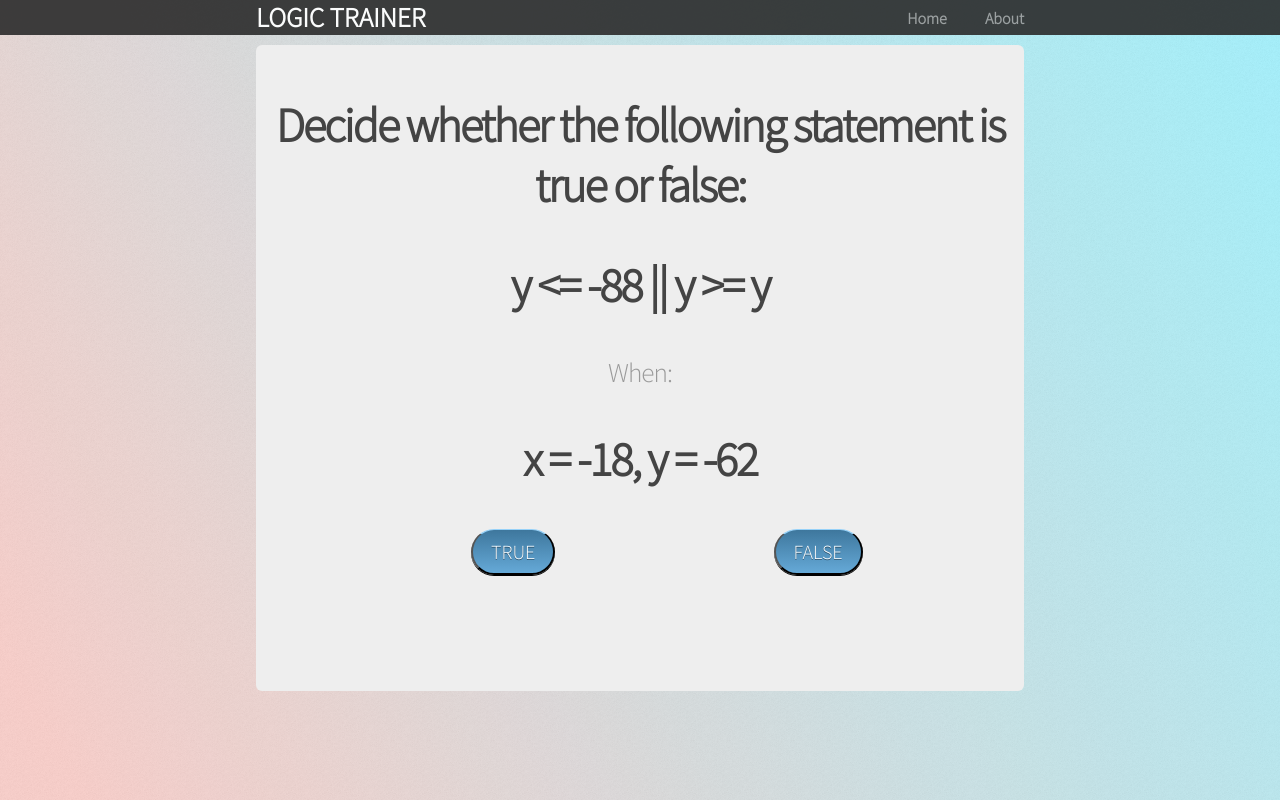
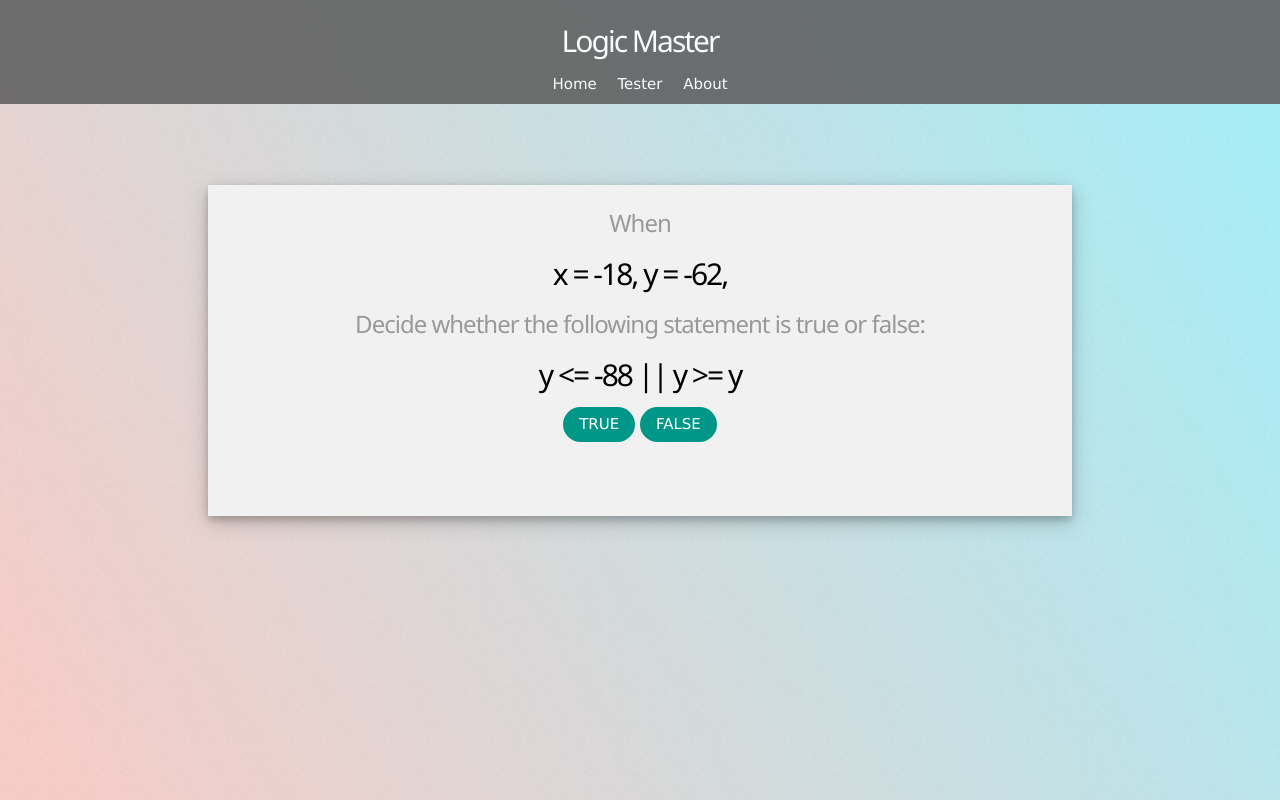
Before and after one commit to sandspider2234/Logic_Trainer, a Flask app: page / in a window 1280 px wide. Run offline with Flask 2, Linux system fonts and the light colour scheme.

Commit message:
Added basic functionality of logic tester.
Also updated CSS.

```diff
--- /dev/null
+++ b/config.py
@@ -0,0 +1,2 @@
+WTF_CSRF_ENABLED = True
+SECRET_KEY = 'something1234'
--- a/routes.py
+++ b/routes.py
@@ -1,19 +1,21 @@
 import random
 from BinTree.BinTree import build_tree, solve_tree
-from flask import Flask, render_template
+from flask import Flask, render_template, flash, redirect
+from forms import StatementForm
 
 app = Flask(__name__)
+app.config.from_object('config')
 
 
 def generate_statement_string():
     first_argument = random.choice(['x', 'y'])
-    operator = random.choice(['>', '<', '==', '!=', '>=', '<='])
+    first_operator = random.choice(['>', '<', '==', '!=', '>=', '<='])
     second_argument = random.choice([random.randint(-100, 100), 'x', 'y'])
     gate = random.choice(['||', '&&'])
     third_argument = random.choice(['x', 'y'])
     second_operator = random.choice(['>', '<', '==', '!=', '>=', '<='])
     fourth_argument = random.choice([random.randint(-100, 100), 'x', 'y'])
-    statement_str = ''.join([first_argument, ' ', operator, ' ', str(second_argument), ' ', gate,
+    statement_str = ''.join([first_argument, ' ', first_operator, ' ', str(second_argument), ' ', gate,
                              ' ', third_argument, ' ', second_operator, ' ', str(fourth_argument)])
     return statement_str
 
@@ -28,6 +30,16 @@ def home():
     return render_template('home.html', x_value=str(x), y_value=str(y), statement=statement_str, result=str(statement_result))
 
 
+@app.route('/tester', methods=['GET', 'POST'])
+def tester():
+    form = StatementForm()
+    if form.validate_on_submit():
+        flash('Given statement is {0}, solution is {1}'.format(form.statement.data,
+                                                               str(solve_tree(build_tree(form.statement.data), 0, 0))))
+        redirect('/tester')
+    return render_template('tester.html', form=form)
+
+
 @app.route('/about')
 def about():
     return render_template('about.html')
--- a/static/css/main.css
+++ b/static/css/main.css
@@ -2,7 +2,7 @@
 
 body {
 	height: 100%;
-    background-color: #ffffff;
+  background-color: #ffffff;
 	background-image: url("images/overlay.png"), -moz-linear-gradient(60deg, rgba(255, 165, 150, 0.5) 5%, rgba(0, 228, 255, 0.35));
 	background-image: url("images/overlay.png"), -webkit-linear-gradient(60deg, rgba(255, 165, 150, 0.5) 5%, rgba(0, 228, 255, 0.35));
 	background-image: url("images/overlay.png"), -ms-linear-gradient(60deg, rgba(255, 165, 150, 0.5) 5%, rgba(0, 228, 255, 0.35));
@@ -16,10 +16,6 @@ body {
 	font-family: 'Source Sans Pro', sans-serif;
 	color: #444;
 }
-
-/*
- * Create dark grey header with a white logo
- */
 
 header {
   background-color: #2B2B2B;
@@ -40,15 +36,6 @@ header h1.logo {
 header h1.logo:hover {
   color: #fff;
   text-decoration: none;
-}
-
-/*
- * Center the body content
- */
-
-.container {
-  width: 60%;
-  margin: 0 auto;
 }
 
 div.mainblock {
@@ -75,62 +62,10 @@ h3 {
   color: #999;
 }
 
-button {
-	font-family: 'Source Sans Pro', sans-serif;
+input.text_input {
+	font-size: 2.3em;
+	margin: auto;
+	border-radius: 8px;
+	vertical-align: middle;
 	margin: auto auto auto 28%;
-	border-top: 1px solid #96d1f8;
-	background: #65a9d7;
-	background: -webkit-gradient(linear, left top, left bottom, from(#3e779d), to(#65a9d7));
-	background: -webkit-linear-gradient(top, #3e779d, #65a9d7);
-	background: -moz-linear-gradient(top, #3e779d, #65a9d7);
-	background: -ms-linear-gradient(top, #3e779d, #65a9d7);
-	background: -o-linear-gradient(top, #3e779d, #65a9d7);
-	padding: 9px 18px;
-	-webkit-border-radius: 27px;
-	-moz-border-radius: 27px;
-	border-radius: 27px;
-	-webkit-box-shadow: rgba(0,0,0,1) 0 1px 0;
-	-moz-box-shadow: rgba(0,0,0,1) 0 1px 0;
-	box-shadow: rgba(0,0,0,1) 0 1px 0;
-	text-shadow: rgba(0,0,0,.4) 0 1px 0;
-	color: white;
-	font-size: 20px;
-	text-decoration: none;
-	vertical-align: middle;
 }
-button:hover {
-   border-top-color: #28597a;
-   background: #28597a;
-   color: #ccc;
-}
-button:active {
-   border-top-color: #1b435e;
-   background: #1b435e;
-}
-
-button.retry {
-	visibility: hidden;
-	margin: auto auto auto 45%;
-}
-
-/*
- * Display navigation links inline
- */
-
-.menu {
-	float: right;
-	margin-top: 8px;
-}
-
-.menu li {
-	display: inline;
-}
-
-.menu li + li {
-	margin-left: 35px;
-}
-
-.menu li a {
-	color: #999;
-	text-decoration: none;
-}
--- a/templates/about.html
+++ b/templates/about.html
@@ -1,6 +1,6 @@
 {% extends "layout.html" %}
 {% block content %}
-<div class="mainblock">
+<div class="w3-card-4 w3-center w3-light-grey w3-animate-left" style="padding: 10px 0 30px 0;">
 	<h2>About</h2>
 	<h3>Web app powered by Flask.</h3>
 	<h3>Written by Barak Nehmad, 2016.</h3>
--- a/templates/home.html
+++ b/templates/home.html
@@ -1,13 +1,14 @@
 {% extends "layout.html" %}
 {% block content %}
-<div class="mainblock">
-	<h2>Decide whether the following statement is true or false: </h2>
+<div class="w3-card-4 w3-center w3-light-grey w3-animate-top" style="padding: 10px 0 30px 0;">
+	<h3>When</h3>
+	<h2>x = {{ x_value }}, y = {{ y_value }},</h2>
+	<h3>Decide whether the following statement is true or false: </h3>
 	<h2>{{ statement }}</h2>
-	<h3>When: </h3>
-    <h2>x = {{ x_value }}, y = {{ y_value }}</h2>
-	<button type="button" id="True" class="trueorfalse" onclick="getAnswer('True')" autocomplete="off">TRUE</button>
-	<button type="button" id="False" class="trueorfalse" onclick="getAnswer('False')" autocomplete="off">FALSE</button>
+	<button type="button" id="True" class="w3-btn w3-teal w3-round-xxlarge" onclick="getAnswer('True')" autocomplete="off">TRUE</button>
+	<button type="button" id="False" class="w3-btn w3-teal w3-round-xxlarge" onclick="getAnswer('False')" autocomplete="off">FALSE</button>
 	<h2 id="answer"></h2>
-	<button type="button" id="Retry" class="retry" autocomplete="off" onclick="reloadPage()">Retry?</button>
+	<button type="button" id="Retry" style="visibility: hidden;" class="w3-btn w3-teal w3-round-xxlarge" autocomplete="off" onclick="reloadPage()">Retry?</button>
+
 </div>
 {% endblock %}
--- a/templates/layout.html
+++ b/templates/layout.html
@@ -3,26 +3,27 @@
 	<head>
 		<title>Logic Trainer</title>
 		<link rel="stylesheet" href="{{ url_for('static', filename='css/main.css') }}"></link>
+		<link rel="stylesheet" href="{{ url_for('static', filename='css/w3.css') }}">
 		<script type="text/javascript" src="{{ url_for('static', filename='js/functions.js') }}"></script>
 		<script type="text/javascript">
 			initialize("{{ result }}");
 		</script>
+		<meta name="viewport" content="width=device-width, initial-scale=1.0">
 	</head>
 	<body>
 		<header>
-			<div class="container">
-				<h1 class="logo">Logic Trainer</h1>
-				<strong><nav>
-				<ul class="menu">
-					<li><a href="{{ url_for('home') }}">Home</a></li>
-					<li><a href="{{ url_for('about') }}">About</a></li>
-				</ul>
-				</nav></strong>
+			<div class="w3-topnav w3-center w3-dark-grey w3-medium">
+				<h2>Logic Master</h2>
+				<a href="{{ url_for('home') }}">Home</a>
+				<a href="{{ url_for('tester') }}">Tester</a>
+				<a href="{{ url_for('about') }}">About</a>
 			</div>
 		</header>
-		<div class="container">
-			{% block content %}
-			{% endblock %}
+		<div class="w3-content" style="max-width: 70%; margin-top: 150px;">
+			<div class="w3-container">
+				{% block content %}
+				{% endblock %}
+			</div>
 		</div>
 	</body>
 </html>
```
Also changed, not shown: forms.py (added, +7 -0 lines), templates/tester.html (added, +22 -0 lines), static/css/w3.css (added).
